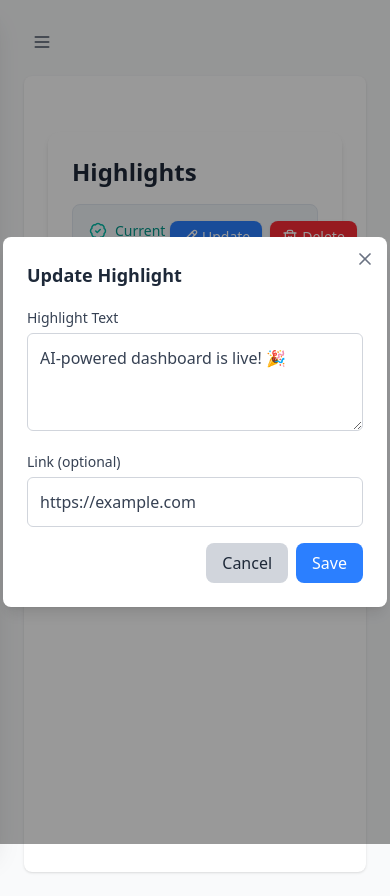
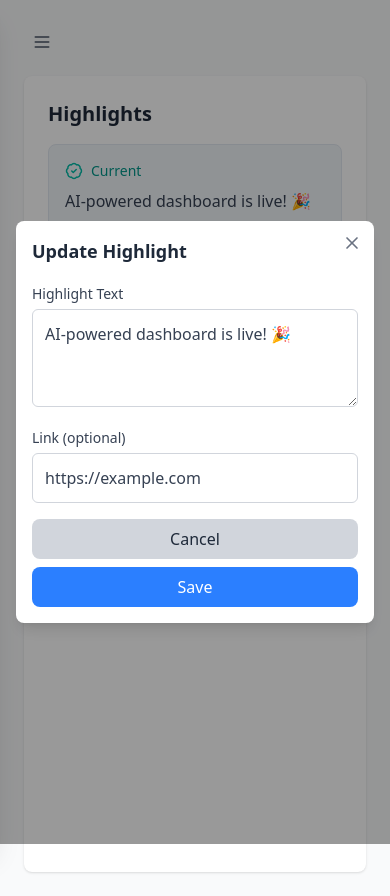
Before and after one commit to yadavswapnil25/AINET2-Portal, a React (Vite) app: page /admin/highlights in a window 390 px wide. Both pictures are taken after a click on the button "Update". Built offline with nearby package versions, Linux system fonts and the light colour scheme.

Commit message:
made this page responsive

```diff
--- a/src/Admin/Home/Highlights.jsx
+++ b/src/Admin/Home/Highlights.jsx
@@ -28,14 +28,15 @@ const Highlights = () => {
   };
 
   return (
-    <div className="max-w-2xl mx-auto mt-8 p-6 bg-white shadow-md rounded-xl relative">
+    <div className=" relative">
+      <div className="">
         {/* Heading */}
-      <h2 className="text-2xl font-semibold text-gray-800 mb-4">Highlights</h2>
+        <h2 className="text-xl sm:text-2xl font-semibold text-gray-800 mb-4">Highlights</h2>
 
         {/* Highlight Box */}
         {highlightText ? (
-        <div className="flex items-start justify-between bg-slate-100 p-4 rounded-lg border border-slate-200">
-          <div>
+          <div className="flex flex-col sm:flex-row sm:items-start justify-between bg-slate-100 p-4 rounded-lg border border-slate-200 gap-4">
+            <div className="flex-1">
               <span className="flex items-center mb-2">
                 <BadgeCheck className="text-teal-500 mr-2" size={18} />
                 <span className="text-sm font-medium text-teal-600">Current</span>
@@ -54,17 +55,17 @@ const Highlights = () => {
             </div>
 
             {/* Action Buttons */}
-          <div className="flex space-x-2">
+            <div className="flex sm:flex-col gap-2 self-start sm:self-center">
               <button
                 onClick={handleUpdateClick}
-              className="flex items-center px-3 py-1.5 bg-blue-500 hover:bg-blue-600 text-white text-sm rounded-lg shadow"
+                className="flex items-center justify-center px-3 py-1.5 bg-blue-500 hover:bg-blue-600 text-white text-sm rounded-lg shadow w-full sm:w-auto"
               >
                 <Pencil size={16} className="mr-1" />
                 Update
               </button>
               <button
                 onClick={handleDelete}
-              className="flex items-center px-3 py-1.5 bg-red-500 hover:bg-red-600 text-white text-sm rounded-lg shadow"
+                className="flex items-center justify-center px-3 py-1.5 bg-red-500 hover:bg-red-600 text-white text-sm rounded-lg shadow w-full sm:w-auto"
               >
                 <Trash2 size={16} className="mr-1" />
                 Delete
@@ -77,8 +78,8 @@ const Highlights = () => {
 
         {/* Modal Popup */}
         {isModalOpen && (
-        <div className="fixed inset-0 flex items-center justify-center bg-black/40  z-50">
-          <div className="bg-white rounded-lg shadow-lg p-6 w-96 relative">
+          <div className="fixed inset-0 flex items-center justify-center bg-black/40 z-50 px-4">
+            <div className="bg-white rounded-lg shadow-lg p-4 sm:p-6 w-full max-w-md relative">
               <button
                 onClick={() => setIsModalOpen(false)}
                 className="absolute top-3 right-3 text-gray-500 hover:text-gray-800"
@@ -86,7 +87,7 @@ const Highlights = () => {
                 <X size={20} />
               </button>
 
-            <h3 className="text-lg font-semibold text-gray-800 mb-4">Update Highlight</h3>
+              <h3 className="text-lg sm:text-xl font-semibold text-gray-800 mb-4">Update Highlight</h3>
 
               {/* Highlight Text Field */}
               <label className="block mb-3">
@@ -112,16 +113,16 @@ const Highlights = () => {
               </label>
 
               {/* Buttons */}
-            <div className="flex justify-end mt-4 space-x-2">
+              <div className="flex flex-col sm:flex-row justify-end mt-4 gap-2">
                 <button
                   onClick={() => setIsModalOpen(false)}
-                className="px-4 py-2 bg-gray-300 hover:bg-gray-400 text-gray-800 rounded-lg"
+                  className="px-4 py-2 bg-gray-300 hover:bg-gray-400 text-gray-800 rounded-lg w-full sm:w-auto"
                 >
                   Cancel
                 </button>
                 <button
                   onClick={handleSave}
-                className="px-4 py-2 bg-blue-500 hover:bg-blue-600 text-white rounded-lg"
+                  className="px-4 py-2 bg-blue-500 hover:bg-blue-600 text-white rounded-lg w-full sm:w-auto"
                 >
                   Save
                 </button>
@@ -130,6 +131,7 @@ const Highlights = () => {
           </div>
         )}
       </div>
+    </div>
   );
 };
 
```
Also changed, not shown: 1 other file (tests, documents, lock files or other folders). Lines whose indentation alone changed are shown as unchanged.
